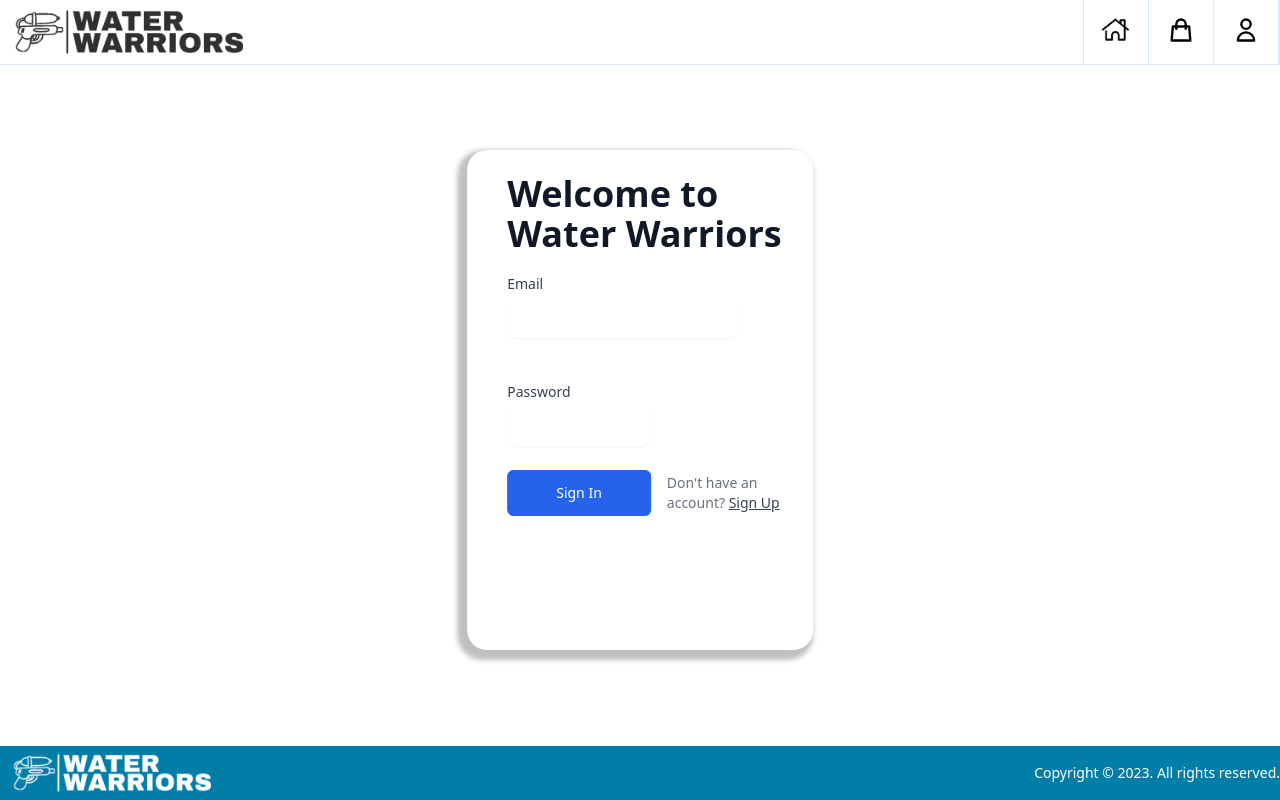
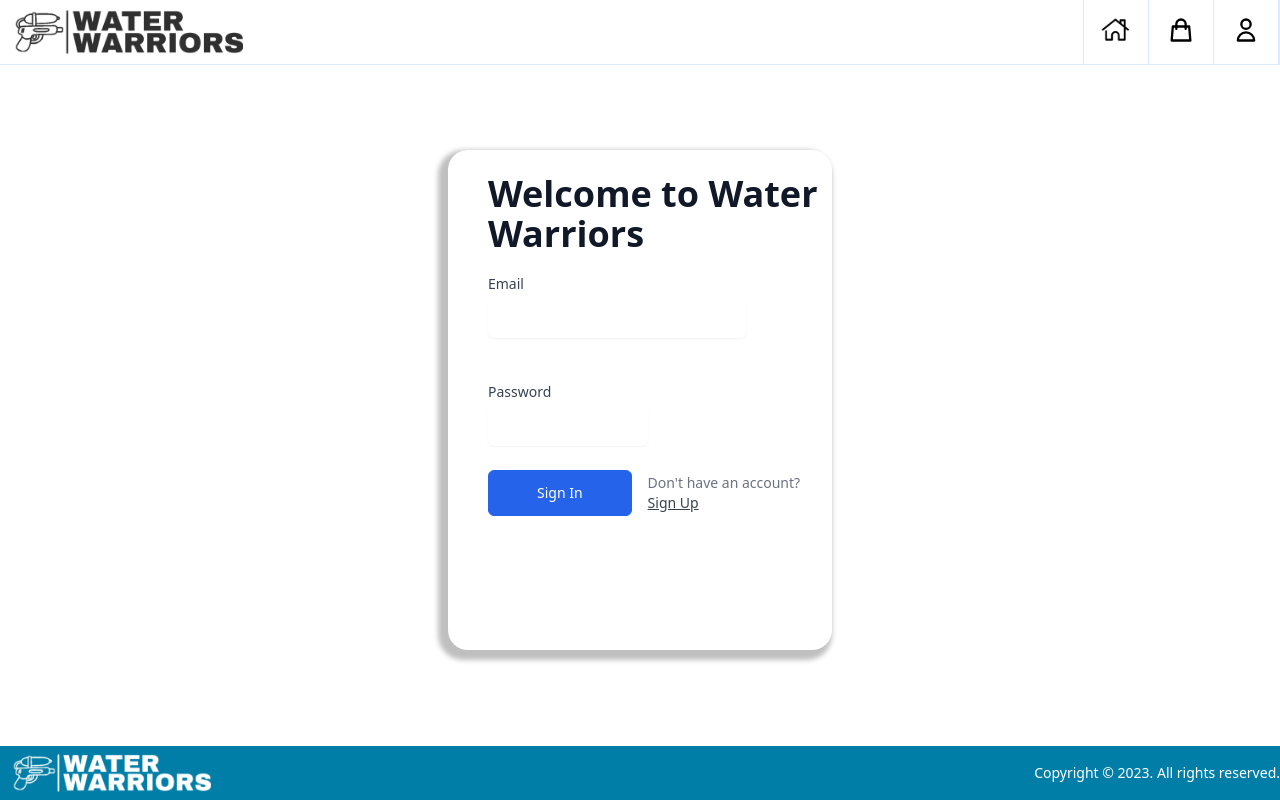
Before and after one commit to yoyo53/OnlineStore, a Vue app in the folder front/: page /signIn in a window 1280 px wide. Built offline with nearby package versions, Linux system fonts and the light colour scheme.

Commit message:
Update SignIn.vue

```diff
--- a/front/src/views/SignIn.vue
+++ b/front/src/views/SignIn.vue
@@ -182,7 +182,7 @@ data() {
 
 .form2{
   position: absolute;
-  width: 27%;
+  width: 30%;
   height: 500px;
   left: 50%;
   top: 50%;
```
